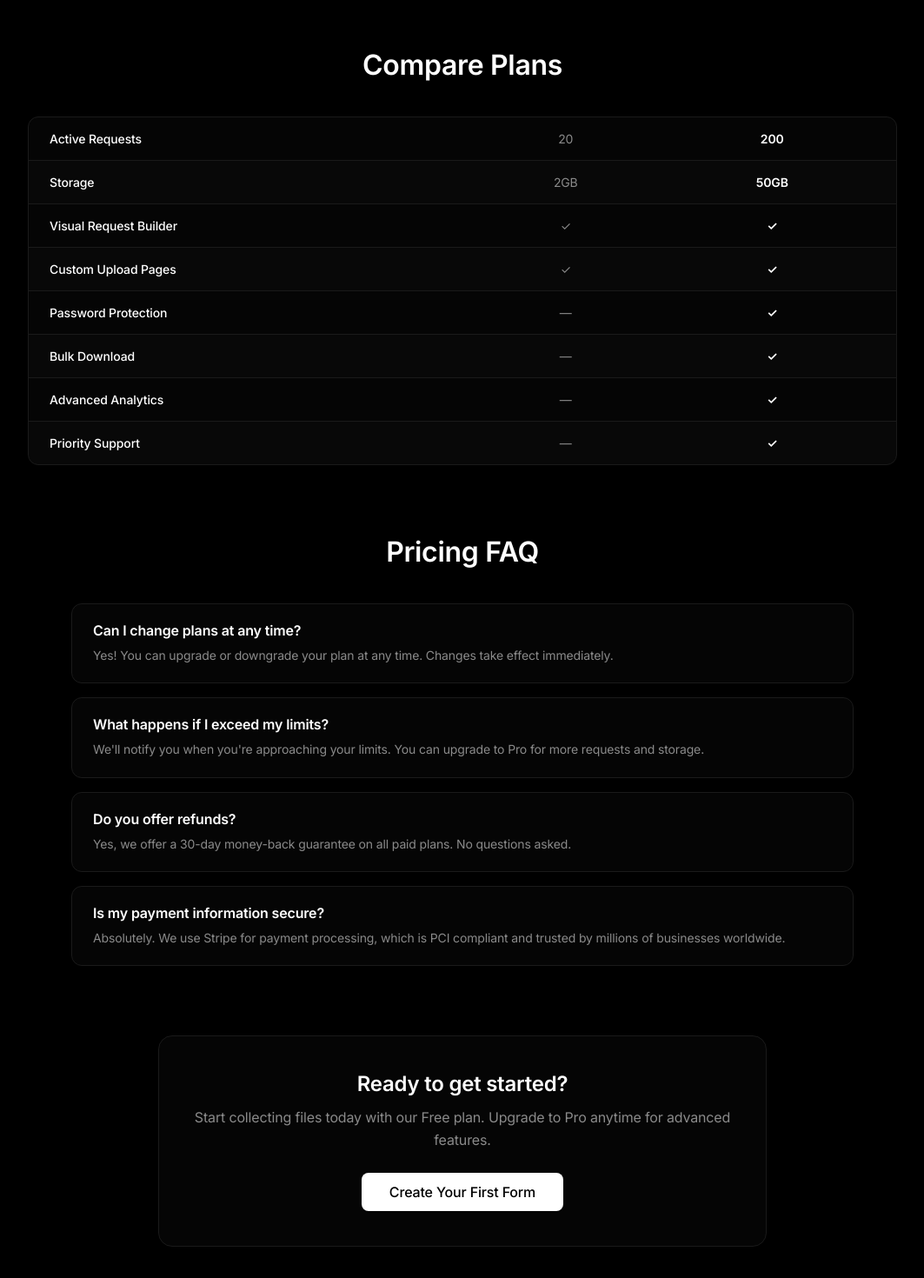
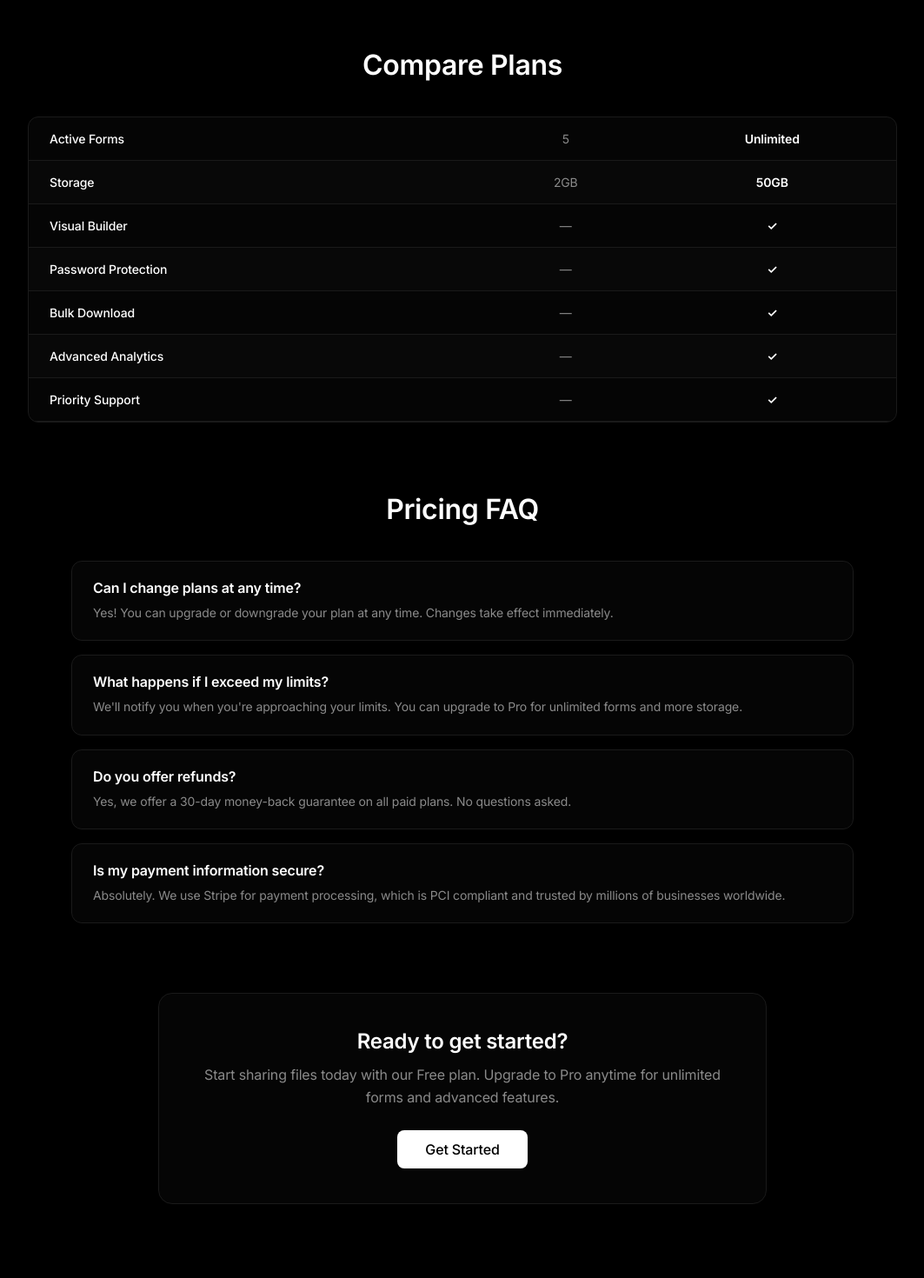
Before and after one commit to sway-dev-gh/sway, a React (Vite) app in the folder web/: page /plan in a window 1280 px wide. Shown: the part 600-2070 px from the top of the page at 87% size, without its empty margins (108-1171 px from the left). Built offline with nearby package versions, Linux system fonts and the light colour scheme; no server answers; sample sign-in values are in the browser's storage.

Commit message:
Update Plan page comparison table to match simplified features
- Changed 'Active Requests 20/200' to 'Active Forms 5/Unlimited'
- Removed redundant features from comparison table
- Updated messaging to focus on file sharing
- Simplified CTA button text

```diff
--- a/web/src/pages/Plan.jsx
+++ b/web/src/pages/Plan.jsx
@@ -371,10 +371,9 @@ function Plan() {
               overflow: 'hidden'
             }}>
               {[
-                { feature: 'Active Requests', free: '20', pro: '200' },
+                { feature: 'Active Forms', free: '5', pro: 'Unlimited' },
                 { feature: 'Storage', free: '2GB', pro: '50GB' },
-                { feature: 'Visual Request Builder', free: '✓', pro: '✓' },
-                { feature: 'Custom Upload Pages', free: '✓', pro: '✓' },
+                { feature: 'Visual Builder', free: '—', pro: '✓' },
                 { feature: 'Password Protection', free: '—', pro: '✓' },
                 { feature: 'Bulk Download', free: '—', pro: '✓' },
                 { feature: 'Advanced Analytics', free: '—', pro: '✓' },
@@ -440,7 +439,7 @@ function Plan() {
                 },
                 {
                   q: 'What happens if I exceed my limits?',
-                  a: 'We\'ll notify you when you\'re approaching your limits. You can upgrade to Pro for more requests and storage.'
+                  a: 'We\'ll notify you when you\'re approaching your limits. You can upgrade to Pro for unlimited forms and more storage.'
                 },
                 {
                   q: 'Do you offer refunds?',
@@ -501,7 +500,7 @@ function Plan() {
               marginBottom: '24px',
               lineHeight: '1.6'
             }}>
-              Start collecting files today with our Free plan. Upgrade to Pro anytime for advanced features.
+              Start sharing files today with our Free plan. Upgrade to Pro anytime for unlimited forms and advanced features.
             </p>
             <button
               onClick={() => navigate('/requests')}
@@ -517,7 +516,7 @@ function Plan() {
                 e.currentTarget.style.background = theme.buttons.primary.base.background
               }}
             >
-              Create Your First Form
+              Get Started
             </button>
           </div>
         </div>
```
